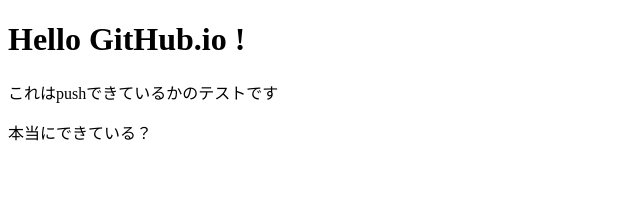
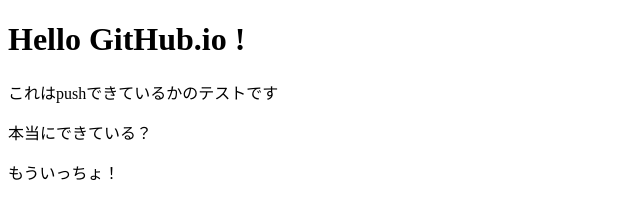
Before and after one commit to mico3531/friendly-carnival, a plain HTML site: page index.html in a window 1280 px wide. Shown: the whole page, without its empty margins (0-640 px from the left). Drawn offline with Linux system fonts and the light colour scheme.

Commit message:
This is second test

```diff
--- a/index.html
+++ b/index.html
@@ -10,5 +10,6 @@
     <h1>Hello GitHub.io !</h1>
     <p>これはpushできているかのテストです</p>
     <p>本当にできている？</p>
+    <p>もういっちょ！</p>
 </body>
 </html>
```
